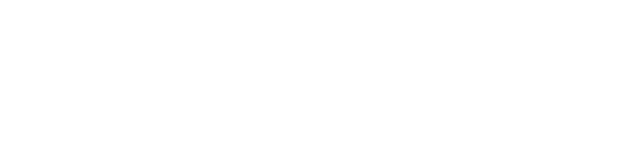
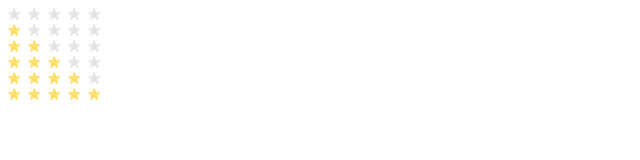
Before and after one commit to Hosella/stars, a plain HTML site: page index.html in a window 1280 px wide. Shown: the whole page, without its empty margins (0-640 px from the left). Drawn offline with Linux system fonts and the light colour scheme.

Commit message:
changed stars img

```diff
--- a/style.css
+++ b/style.css
@@ -3,7 +3,7 @@
 }
 
 .stars_star {
-  background-image: url(images/star.svg);
+  background-image: url(image/star.svg);
   height: 16px;
   width: 16px;
   background-repeat: no-repeat;
@@ -11,24 +11,24 @@
 }
 
 .stars--1 .stars_star:nth-child(6n + 1) {
-  background-image: url(images/star-active.svg);
+  background-image: url(image/star-active.svg);
 }
 
 .stars--2 .stars_star:nth-child(1n + 4) {
-  background-image: url(images/star-active.svg);
+  background-image: url(image/star-active.svg);
   order: -1;
 }
 
 .stars--3 .stars_star:nth-child(1n + 3) {
-  background-image: url(images/star-active.svg);
+  background-image: url(image/star-active.svg);
   order: -1;
 }
 
 .stars--4 .stars_star:nth-child(1n + 2) {
-  background-image: url(images/star-active.svg);
+  background-image: url(image/star-active.svg);
   order: -1;
 }
 
 .stars--5 .stars_star:nth-child(1n) {
-  background-image: url(images/star-active.svg);
+  background-image: url(image/star-active.svg);
 }
```
